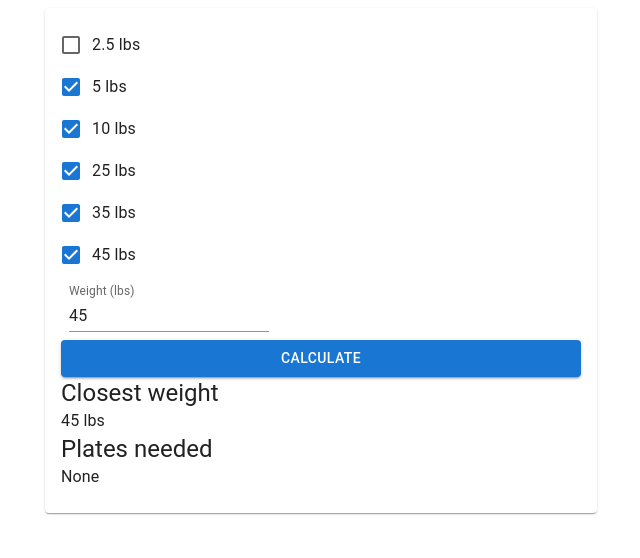
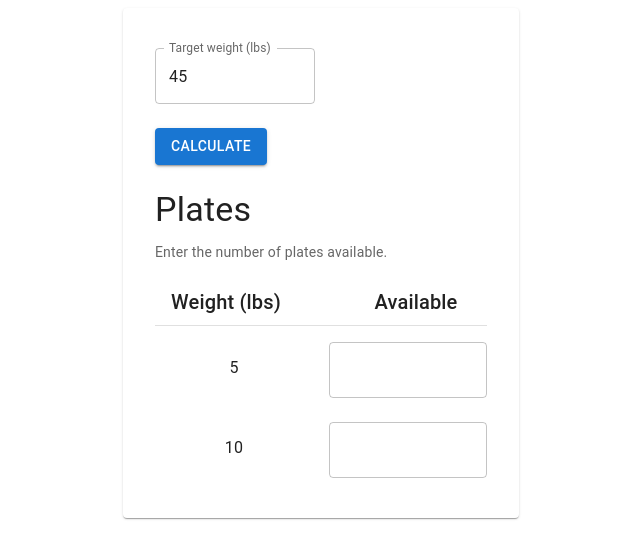
Before and after one commit to ruinaz90/plate-calculator, a Next.js app: page / in a window 1280 px wide. Shown: the top 558 px of the page, without its empty margins (319-959 px from the left). Built offline with nearby package versions, Linux system fonts and the light colour scheme.

Commit message:
test layout

```diff
--- a/pages/index.js
+++ b/pages/index.js
@@ -1,7 +1,6 @@
 import Head from 'next/head'
 import Image from 'next/image'
 import { Inter } from '@next/font/google'
-import styles from '@/styles/Home.module.css'
 import { calculate as calculatePlate } from '@/public/plate-calculator'
 
 import FormGroup from '@mui/material/FormGroup'
@@ -13,44 +12,20 @@ import Typography from '@mui/material/Typography'
 import Card from '@mui/material/Card'
 import CardContent from '@mui/material/CardContent'
 import Container from '@mui/material/Container'
+import Grid from '@mui/material/Unstable_Grid2'
+import Divider from '@mui/material/Divider'
+import Box from '@mui/material/Box'
 
 import { useState } from 'react'
 
 const inter = Inter({ subsets: ['latin'] })
 
 export default function Home() {
-    const [plates, setPlates] = useState([5, 10, 25, 35, 45])
+    const [plates, setPlates] = useState([5, 10])
     const [weight, setWeight] = useState(45)
     const [resultsWeight, setResultsWeight] = useState(45)
     const [results, setResults] = useState([])
     const [resultsQty, setResultsQty] = useState([])
-
-    function handleChange(e) {
-        const { value, checked } = e.target
-        const plateVal = Number(value)
-
-        if(checked)
-            setPlates([...plates, plateVal])
-        else
-            setPlates(plates.filter(element => element !== plateVal))
-    }
-
-    function handleSubmit(e) {
-        e.preventDefault()
-        const plateList = calculatePlate(weight, {set: plates})
-        setResultsWeight(plateList.closestWeight)
-
-        if(plateList.plates[0]) {
-            let platesNeeded = plateList.plates.map(plate => plate.plateWeight)
-            let platesQty = plateList.plates.map(plate => plate.qty)
-            setResults(platesNeeded)
-            setResultsQty(platesQty)
-        }
-        else {
-            setResults([])
-            setResultsQty([])
-        }
-    }
 
     return (
         <>
@@ -58,28 +33,41 @@ export default function Home() {
             <title>Plate Calculator</title>
             <meta name="description" content="Calculate plates needed" />
             <meta name="viewport" content="width=device-width, initial-scale=1" />
-            {/*<link rel="icon" href="/favicon.ico" />*/}
+            <link rel="icon" href="/favicon.ico" />
         </Head>
-        <main className={styles.main}>
-        <Container maxWidth="sm">
-            <Card sx={{ minWidth: 275 }}>
+
+        <main>
+        <Container maxWidth="xs">
+            <Card>
             <CardContent>
-                <FormGroup>
-                    <FormControlLabel control={<Checkbox />} label="2.5 lbs" onChange={handleChange} value="2.5" />
-                    <FormControlLabel control={<Checkbox defaultChecked />} label="5 lbs" onChange={handleChange} value="5" />
-                    <FormControlLabel control={<Checkbox defaultChecked />} label="10 lbs" onChange={handleChange} value="10" />
-                    <FormControlLabel control={<Checkbox defaultChecked />} label="25 lbs" onChange={handleChange} value="25" />
-                    <FormControlLabel control={<Checkbox defaultChecked />} label="35 lbs" onChange={handleChange} value="35" />
-                    <FormControlLabel control={<Checkbox defaultChecked />} label="45 lbs" onChange={handleChange} value="45" />
-                    <TextField sx={{ m: 1, width: '25ch' }} label="Weight (lbs)" variant="standard" type="number" value={weight} onChange={(e) => setWeight(e.target.value)} />
-                    <Button variant="contained" onClick={handleSubmit}>Calculate</Button>
-                </FormGroup>
+                <Box sx={{ m: 3, mx: 2 }}><TextField sx={{ width: '20ch' }} label="Target weight (lbs)" variant="outlined" type="number" value={weight} onChange={(e) => setWeight(e.target.value)} /></Box>
+                <Box sx={{ mb: 3, mx: 2 }}><Button variant="contained">Calculate</Button></Box>
 
-                <Typography variant="h5">Closest weight</Typography>
-                <Typography variant="body1">{resultsWeight} lbs</Typography>
 
-                <Typography variant="h5">Plates needed</Typography>
-                <div>{results.length ? results.map((element, index) => <Typography variant="body1" key={index}>{element} lbs x {resultsQty[index]}</Typography>) : <Typography variant="body1">None</Typography>}</div>
+                <Box sx={{ mb: 3, mx: 2 }}>
+                    <Typography variant="h4" gutterBottom>Plates</Typography>
+                    <Typography color="text.secondary" variant="body2" gutterBottom>Enter the number of plates available.</Typography>
+                </Box>
+
+                <Grid container spacing={2}>
+                    <Grid xs display="flex" justifyContent="center" alignItems="center"><Typography variant="h6" gutterBottom>Weight (lbs)</Typography></Grid>
+                    <Grid xs display="flex" justifyContent="center" alignItems="center"><Typography variant="h6" gutterBottom>Available</Typography></Grid>
+                </Grid>
+
+                <Divider variant="middle" />
+
+                <Box sx={{ m: 2 }}>
+                    <Grid container spacing={2}>
+                        <Grid xs display="flex" justifyContent="center" alignItems="center"><Typography variant="body1" gutterBottom>5</Typography></Grid>
+                        <Grid xs display="flex" justifyContent="center" alignItems="center"><TextField type="number" variant="outlined" /></Grid>
+                    </Grid>
+                </Box>
+                <Box sx={{ m: 2 }}>
+                    <Grid container spacing={2}>
+                        <Grid xs display="flex" justifyContent="center" alignItems="center"><Typography variant="body1" gutterBottom>10</Typography></Grid>
+                        <Grid xs display="flex" justifyContent="center" alignItems="center"><TextField type="number" variant="outlined" /></Grid>
+                    </Grid>
+                </Box>
             </CardContent>
             </Card>
             </Container>
```
